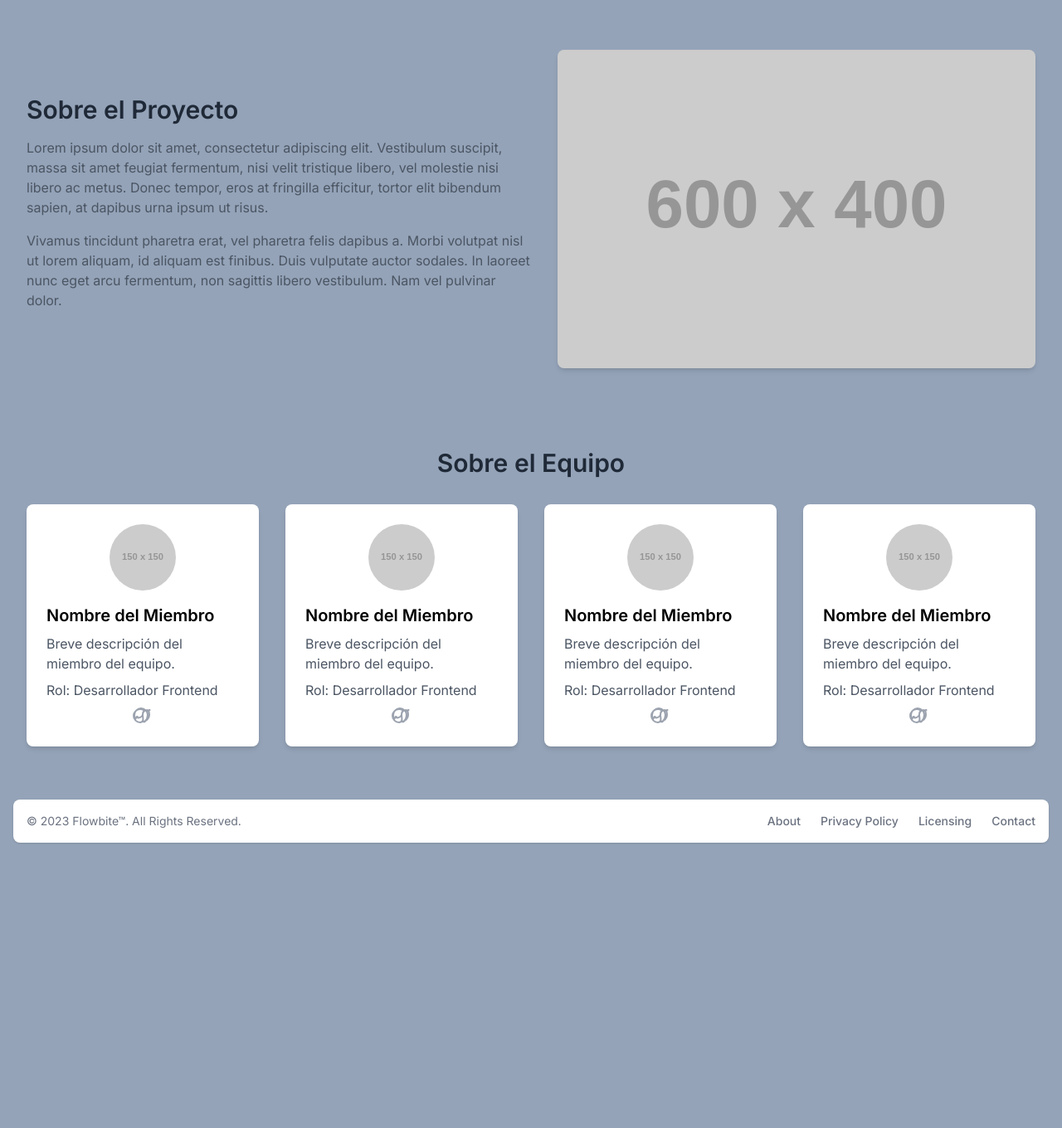
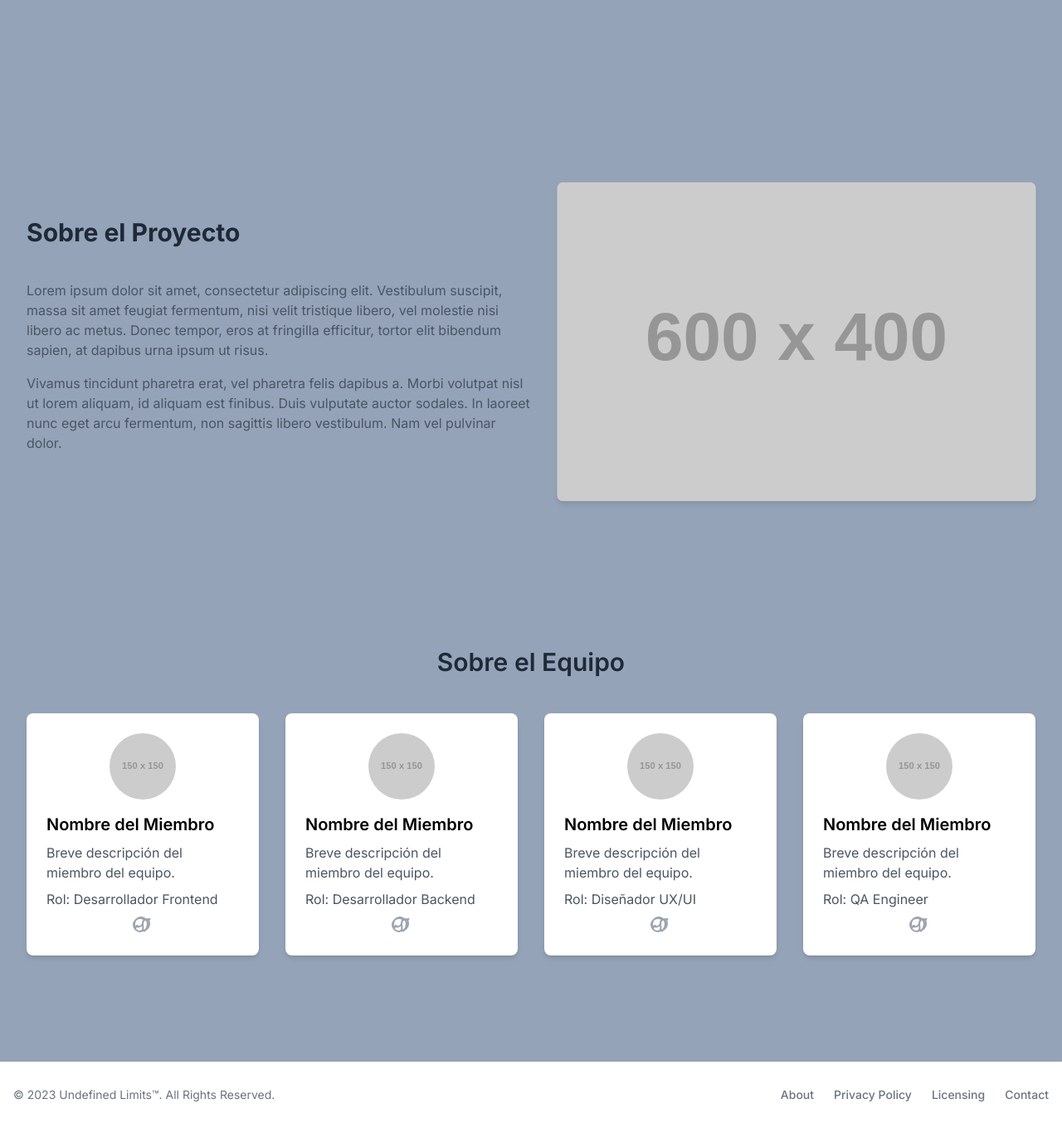
Before and after one commit to Sirius2051/myapptransmission, a Next.js app: page / in a window 1280 px wide. Shown: the part 868-2228 px from the top of the page at 83% size. Before the commit the page ends 1900 px from the top, so only its background shows below. Built offline with nearby package versions, Linux system fonts and the light colour scheme.

Commit message:
Segundo Cambios
Haciendo pequeños cambio de diseño

```diff
--- a/package.json
+++ b/package.json
@@ -10,6 +10,8 @@
   },
   "dependencies": {
     "@react-three/fiber": "^8.15.19",
+    "animate.css": "^4.1.1",
+    "gsap": "^3.12.5",
     "next": "14.1.3",
     "react": "^18",
     "react-dom": "^18",
--- a/src/app/layout.js
+++ b/src/app/layout.js
@@ -6,6 +6,7 @@ const inter = Inter({ subsets: ["latin"] });
 export const metadata = {
   title: "Create Next App",
   description: "Generated by create next app",
+
 };
 
 export default function RootLayout({ children }) {
--- a/src/app/page.js
+++ b/src/app/page.js
@@ -10,7 +10,7 @@ import NavBar from "@/components/NavBar";
 
 export default function Home() {
   return (
-    <div>
+    <div className="flex flex-col gap-20">
       <NavBar/>
       <Model3d/>
       <About/>
--- a/src/components/About.jsx
+++ b/src/components/About.jsx
@@ -1,12 +1,12 @@
 import React from 'react';
-
+import "animate.css"
 const About = () => {
     return (
-        <div className=" min-h-80 py-12">
+        <div className=" min-h-80 py-12 ">
             <div className="max-w-7xl mx-auto px-4 sm:px-6 lg:px-8">
                 <div className="lg:flex lg:items-center lg:justify-between">
                     <div className="lg:w-1/2">
-                        <h2 className="text-3xl font-semibold text-gray-800 mb-4">Sobre el Proyecto</h2>
+                        <h2 className="text-3xl font-bold text-gray-800 mb-10 ">Sobre el Proyecto</h2>
                         <p className="text-gray-600 mb-4">
                             Lorem ipsum dolor sit amet, consectetur adipiscing elit. Vestibulum suscipit, massa sit amet feugiat fermentum, nisi velit tristique libero, vel molestie nisi libero ac metus. Donec tempor, eros at fringilla efficitur, tortor elit bibendum sapien, at dapibus urna ipsum ut risus.
                         </p>
@@ -14,8 +14,8 @@ const About = () => {
                             Vivamus tincidunt pharetra erat, vel pharetra felis dapibus a. Morbi volutpat nisl ut lorem aliquam, id aliquam est finibus. Duis vulputate auctor sodales. In laoreet nunc eget arcu fermentum, non sagittis libero vestibulum. Nam vel pulvinar dolor.
                         </p>
                     </div>
-                    <div className="mt-8 lg:mt-0 lg:w-1/2 lg:pl-8">
-                        <img className="rounded-lg shadow-md" src="https://via.placeholder.com/600x400" alt="Project" />
+                    <div className="mt-8 lg:mt-0 lg:w-1/2 lg:pl-8 scroll-m-10 hover:cursor-pointer transition-all">
+                        <img className="rounded-lg shadow-md hover:animate__animate animate-pulse" src="https://via.placeholder.com/600x400" alt="Project" />
                     </div>
                 </div>
             </div>
--- a/src/components/AboutTeam.jsx
+++ b/src/components/AboutTeam.jsx
@@ -1,13 +1,28 @@
-import React from 'react';
+"use client"
+// import { useEffect } from 'react';
+// import gsap from 'gsap';
+
+
+
 
 const AboutTeam = () => {
+    // useEffect(() => {
+    //     // Animación de entrada utilizando GSAP
+    //     gsap.to('.team-members', {
+    //         duration: 2,
+    //         x: 100,
+    //         backgroundColor: "green", // Agregar un ligero retraso entre cada tarjeta
+    //         borderRadius: "20",
+    //         border: "5px solid blue",
+    //         ease: 'slatic',
+    //     });
+    // }, []);
     return (
         <div className=" py-12">
             <div className="max-w-7xl mx-auto px-4 sm:px-6 lg:px-8">
-                <h2 className="text-3xl font-semibold text-gray-800 mb-8 text-center">Sobre el Equipo</h2>
-                <div className="grid grid-cols-1 md:grid-cols-2 lg:grid-cols-4 gap-8">
-                    {[...Array(4)].map((_, index) => (
-                        <div key={index} className="bg-white p-6 rounded-lg shadow-md">
+                <h2 className="text-3xl font-semibold text-gray-800 mb-11 text-center">Sobre el Equipo</h2>
+                <div className="grid grid-cols-1 gap-8 sm:grid-cols-2 lg:grid-cols-4">
+                    <div className="bg-white p-6 rounded-lg shadow-md team-member hover:-translate-y-2 transition-all cursor-pointer">
                         <img className="rounded-full h-20 w-20 mx-auto mb-4" src="https://via.placeholder.com/150" alt="Team Member" />
                         <h3 className="text-xl font-semibold mb-2">Nombre del Miembro</h3>
                         <p className="text-gray-600 mb-2">Breve descripción del miembro del equipo.</p>
@@ -20,7 +35,45 @@ const AboutTeam = () => {
                             </a>
                         </div>
                     </div>
-                    ))}
+                    <div className="bg-white p-6 rounded-lg shadow-md team-member hover:-translate-y-2 transition-all cursor-pointer">
+                        <img className="rounded-full h-20 w-20 mx-auto mb-4" src="https://via.placeholder.com/150" alt="Team Member" />
+                        <h3 className="text-xl font-semibold mb-2">Nombre del Miembro</h3>
+                        <p className="text-gray-600 mb-2">Breve descripción del miembro del equipo.</p>
+                        <p className="text-gray-600 mb-2">Rol: Desarrollador Backend</p>
+                        <div className="flex justify-center">
+                            <a href="https://github.com/" className="text-gray-400 hover:text-gray-700">
+                                <svg className="w-6 h-6" fill="none" stroke="currentColor" viewBox="0 0 24 24" xmlns="http://www.w3.org/2000/svg">
+                                    <path strokeLinecap="round" strokeLinejoin="round" strokeWidth="2" d="M9 19c-4.418 0-8-3.582-8-8s3.582-8 8-8c1.517 0 2.949.433 4.174 1.245a.75.75 0 01.219 1.037l-1.007 1.671a.75.75 0 00-.145.498l.005.124c0 2.976-2.276 5.566-5.274 5.991a.75.75 0 01-.894-.744l-.02-.138a.75.75 0 00-.736-.64c-.365 0-.68.265-.736.64l-.02.138a.75.75 0 01-.894.744C3.865 16.373 2 13.815 2 10c0-4.418 3.582-8 8-8s8 3.582 8 8c0 3.815-1.865 6.373-3.38 8.009a.75.75 0 01-.736.491c-.359 0-.69-.26-.741-.624l-.024-.143a.75.75 0 00-.736-.64c-.365 0-.68.265-.736.64l-.024.143a.75.75 0 01-.741.624C13.865 16.373 12 13.815 12 10c0-2.976 2.276-5.566 5.274-5.991a.75.75 0 01.894.744l.02.138a.75.75 0 00.736.64c.365 0 .68-.265.736-.64l.02-.138a.75.75 0 01.894-.744C18.135 3.627 20 6.185 20 10c0 4.418-3.582 8-8 8z"></path>
+                                </svg>
+                            </a>
+                        </div>
+                    </div>
+                    <div className="bg-white p-6 rounded-lg shadow-md team-member hover:-translate-y-2 transition-all cursor-pointer">
+                        <img className="rounded-full h-20 w-20 mx-auto mb-4" src="https://via.placeholder.com/150" alt="Team Member" />
+                        <h3 className="text-xl font-semibold mb-2">Nombre del Miembro</h3>
+                        <p className="text-gray-600 mb-2">Breve descripción del miembro del equipo.</p>
+                        <p className="text-gray-600 mb-2">Rol: Diseñador UX/UI</p>
+                        <div className="flex justify-center">
+                            <a href="https://github.com/" className="text-gray-400 hover:text-gray-700">
+                                <svg className="w-6 h-6" fill="none" stroke="currentColor" viewBox="0 0 24 24" xmlns="http://www.w3.org/2000/svg">
+                                    <path strokeLinecap="round" strokeLinejoin="round" strokeWidth="2" d="M9 19c-4.418 0-8-3.582-8-8s3.582-8 8-8c1.517 0 2.949.433 4.174 1.245a.75.75 0 01.219 1.037l-1.007 1.671a.75.75 0 00-.145.498l.005.124c0 2.976-2.276 5.566-5.274 5.991a.75.75 0 01-.894-.744l-.02-.138a.75.75 0 00-.736-.64c-.365 0-.68.265-.736.64l-.02.138a.75.75 0 01-.894.744C3.865 16.373 2 13.815 2 10c0-4.418 3.582-8 8-8s8 3.582 8 8c0 3.815-1.865 6.373-3.38 8.009a.75.75 0 01-.736.491c-.359 0-.69-.26-.741-.624l-.024-.143a.75.75 0 00-.736-.64c-.365 0-.68.265-.736.64l-.024.143a.75.75 0 01-.741.624C13.865 16.373 12 13.815 12 10c0-2.976 2.276-5.566 5.274-5.991a.75.75 0 01.894.744l.02.138a.75.75 0 00.736.64c.365 0 .68-.265.736-.64l.02-.138a.75.75 0 01.894-.744C18.135 3.627 20 6.185 20 10c0 4.418-3.582 8-8 8z"></path>
+                                </svg>
+                            </a>
+                        </div>
+                    </div>
+                    <div className="bg-white p-6 rounded-lg shadow-md team-member hover:-translate-y-2 transition-all cursor-pointer">
+                        <img className="rounded-full h-20 w-20 mx-auto mb-4" src="https://via.placeholder.com/150" alt="Team Member" />
+                        <h3 className="text-xl font-semibold mb-2">Nombre del Miembro</h3>
+                        <p className="text-gray-600 mb-2">Breve descripción del miembro del equipo.</p>
+                        <p className="text-gray-600 mb-2">Rol: QA Engineer</p>
+                        <div className="flex justify-center">
+                            <a href="https://github.com/" className="text-gray-400 hover:text-gray-700">
+                                <svg className="w-6 h-6" fill="none" stroke="currentColor" viewBox="0 0 24 24" xmlns="http://www.w3.org/2000/svg">
+                                    <path strokeLinecap="round" strokeLinejoin="round" strokeWidth="2" d="M9 19c-4.418 0-8-3.582-8-8s3.582-8 8-8c1.517 0 2.949.433 4.174 1.245a.75.75 0 01.219 1.037l-1.007 1.671a.75.75 0 00-.145.498l.005.124c0 2.976-2.276 5.566-5.274 5.991a.75.75 0 01-.894-.744l-.02-.138a.75.75 0 00-.736-.64c-.365 0-.68.265-.736.64l-.02.138a.75.75 0 01-.894.744C3.865 16.373 2 13.815 2 10c0-4.418 3.582-8 8-8s8 3.582 8 8c0 3.815-1.865 6.373-3.38 8.009a.75.75 0 01-.736.491c-.359 0-.69-.26-.741-.624l-.024-.143a.75.75 0 00-.736-.64c-.365 0-.68.265-.736.64l-.024.143a.75.75 0 01-.741.624C13.865 16.373 12 13.815 12 10c0-2.976 2.276-5.566 5.274-5.991a.75.75 0 01.894.744l.02.138a.75.75 0 00.736.64c.365 0 .68-.265.736-.64l.02-.138a.75.75 0 01.894-.744C18.135 3.627 20 6.185 20 10c0 4.418-3.582 8-8 8z"></path>
+                                </svg>
+                            </a>
+                        </div>
+                    </div>
                 </div>
             </div>
         </div>
--- a/src/components/Footer.jsx
+++ b/src/components/Footer.jsx
@@ -2,9 +2,9 @@ import React from 'react';
 
 const Footer = () => {
     return (
-        <footer className="bg-white rounded-lg shadow m-4 dark:bg-gray-800">
-            <div className="w-full mx-auto max-w-screen-xl p-4 md:flex md:items-center md:justify-between">
-                <span className="text-sm text-gray-500 sm:text-center dark:text-gray-400">© 2023 <a href="https://flowbite.com/" className="hover:underline">Flowbite™</a>. All Rights Reserved.</span>
+        <footer className="bg-white shadow h-20 flex justify-center dark:bg-gray-800">
+            <div className="w-full mx-auto max-w-screen-xl p-4  md:flex md:items-center md:justify-between">
+                <span className="text-sm text-gray-500 sm:text-center dark:text-gray-400">© 2023 <a href="https://flowbite.com/" className="hover:underline">Undefined Limits™</a>. All Rights Reserved.</span>
                 <ul className="flex flex-wrap items-center mt-3 text-sm font-medium text-gray-500 dark:text-gray-400 sm:mt-0">
                     <li>
                         <a href="#" className="hover:underline me-4 md:me-6">About</a>
@@ -21,6 +21,7 @@ const Footer = () => {
                 </ul>
             </div>
         </footer>
+
     );
 };
 
--- a/src/components/Model3d.jsx
+++ b/src/components/Model3d.jsx
@@ -2,7 +2,7 @@ import React from 'react'
 
 const Model3d = () => {
   return (
-    <div className='h-screen'>
+    <div className='min-h-screen'>
 
     </div>
   )
--- a/src/components/NavBar.jsx
+++ b/src/components/NavBar.jsx
@@ -1,6 +1,6 @@
 "use client"
 import React, { useState } from 'react';
-
+import 'animate.css';
 const Navbar = () => {
   const [isOpen, setIsOpen] = useState(false);
 
@@ -15,7 +15,7 @@ const Navbar = () => {
           <div className="flex items-center">
             <a href="https://flowbite.com/" className="flex items-center space-x-3 rtl:space-x-reverse">
               {/* <img src="https://flowbite.com/docs/images/logo.svg" className="h-8" alt="Flowbite Logo" /> */}
-              <span className="self-center text-2xl font-semibold whitespace-nowrap dark:text-white">Undefined Limits</span>
+              <span className="self-center text-2xl font-semibold whitespace-nowrap dark:text-white animate__animated animate__bounce">Undefined Limits</span>
             </a>
           </div>
           <div className="md:hidden">
@@ -41,7 +41,7 @@ const Navbar = () => {
             </ul>
           </div>
         </div>
-        <div className={`${isOpen ? 'block' : 'hidden'} md:hidden`}>
+        <div className= {`${isOpen ? 'block' : 'hidden'} md:hidden`} >
           <ul className="flex flex-col space-y-4">
             <li>
               <a href="#" className="block py-2 px-4 text-gray-900 hover:text-blue-700 dark:text-white dark:hover:text-blue-500">Home</a>
```
Also changed, not shown: 1 other file (tests, documents, lock files or other folders). Lines whose indentation alone changed are shown as unchanged.
